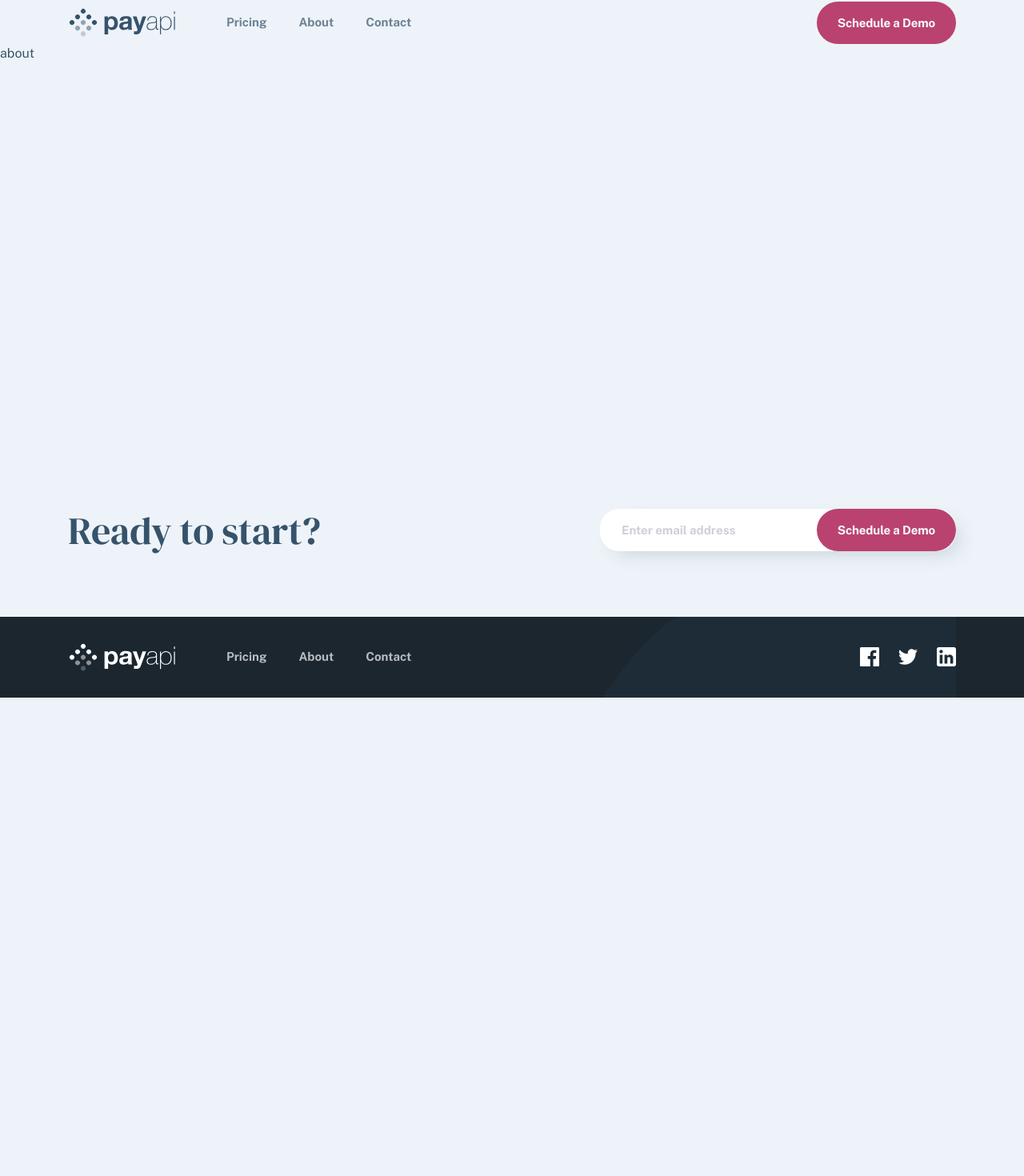
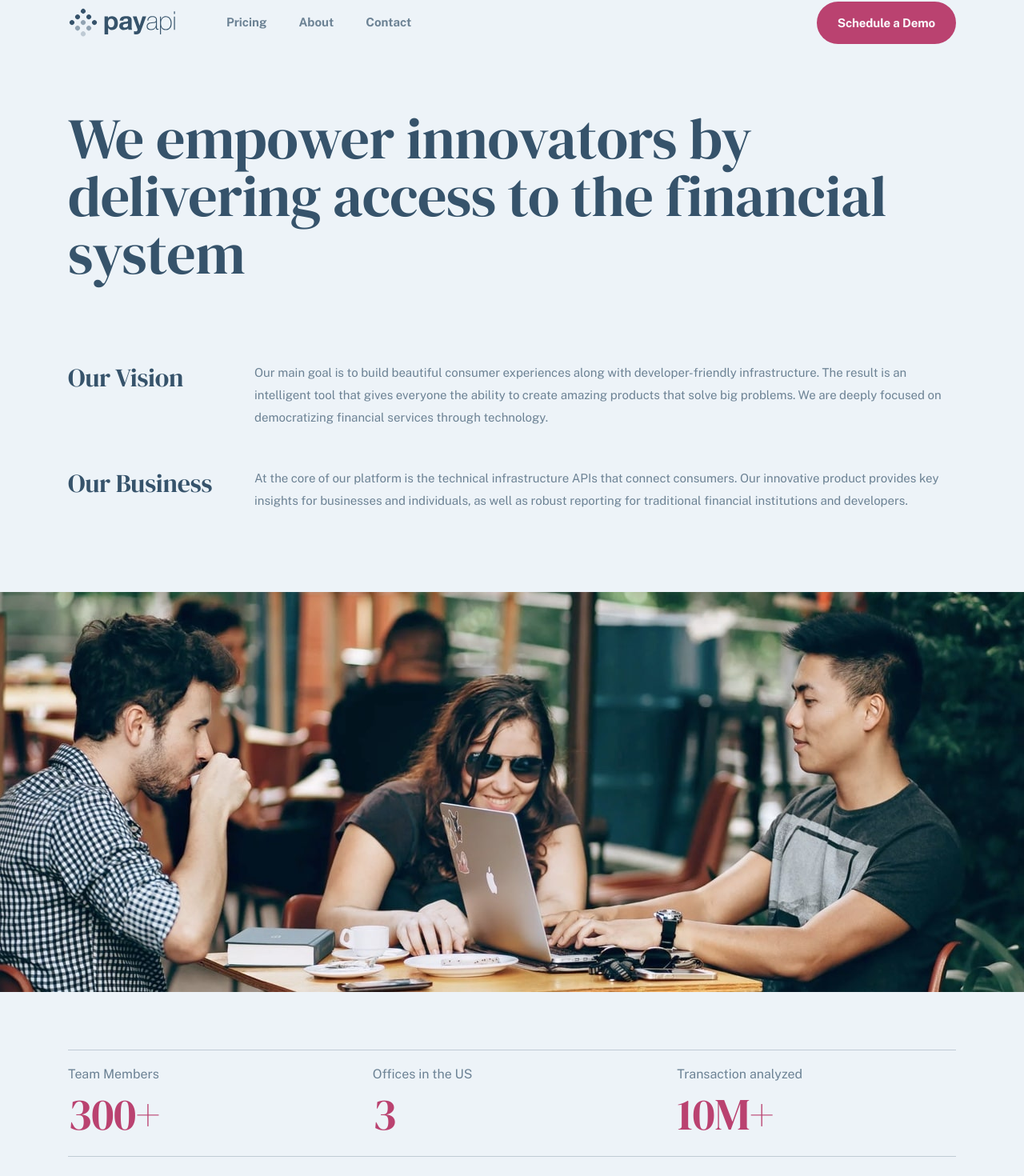
Before and after one commit to sophia-see/payapi, a Next.js app: page /about in a window 1280 px wide. Shown: the part 43-1513 px from the top of the page at 80% size. Before the commit the page ends 915 px from the top, so only its background shows below. Built offline with nearby package versions, Linux system fonts and the light colour scheme.

Commit message:
added about page

```diff
--- /dev/null
+++ b/app/about/components/AboutImage.tsx
@@ -0,0 +1,19 @@
+"use client"
+
+import useDeviceSize from '@/hooks/use-device-size'
+import Image from 'next/image'
+import React from 'react'
+
+export default function AboutImage() {
+  const {currSize} = useDeviceSize();
+
+  return (
+    <Image
+      src={`/assets/about/${currSize}/image-team-members.jpg`}
+      alt='team members having a meeting'
+      width={375}
+      height={300}
+      className='mt-[76px] mb-[48px] md:mt-[92px] md:mb-[64px] lg:mt-[100px] lg:mb-[72px] w-full h-[300px] md:h-[267px] lg:h-[500px] object-cover object-center'
+    />
+  )
+}
--- /dev/null
+++ b/app/about/components/CultureAndPeople.tsx
@@ -0,0 +1,19 @@
+import React from 'react'
+import Section from './Section'
+
+
+
+export default function CultureAndPeople() {
+  return (
+    <div className='pt-[48px] flex flex-col gap-[48px] px-6 md:px-10 md:pt-[64px] lg:px-[115px] xl:px-0 xl:mx-auto xl:max-w-[1110px]'>
+      <Section
+        label="The Culture"
+        description={"We strongly believe there's always an opportunity to learn from each other outside of day-to-day work, whether it's company-wide offsites, internal hackathons, or co-worker meetups. We always value cross-team collaboration and diversity of thought, no matter the job title."}
+      />
+      <Section
+        label='The People'
+        description={" We're all passionate about building a more efficient and inclusive financial infrastructure together. At PayAPI, we have diverse backgrounds and skills."}
+      />
+    </div>
+  )
+}
--- /dev/null
+++ b/app/about/components/Section.tsx
@@ -0,0 +1,17 @@
+import SubHeader from '@/components/SubHeader';
+import Title from '@/components/Title';
+import React from 'react'
+
+interface SectionProps {
+  label: string;
+  description: string;
+}
+
+export default function Section({label, description}: SectionProps) {
+  return (
+    <div className='flex flex-col gap-4 justify-center text-center md:flex-row md:justify-start md:text-start md:gap-[10px]'>
+      <Title text={label}  className='md:w-[223px] flex-shrink-0'/>
+      <SubHeader text={description} />
+    </div>
+  )
+}
--- /dev/null
+++ b/app/about/components/Stats.tsx
@@ -0,0 +1,30 @@
+import Divider from '@/components/Divider'
+import React from 'react'
+
+interface StatsItemProps {
+  label: string;
+  value: string;
+}
+
+function StatsItem({label, value}: StatsItemProps) {
+  return (
+    <div className='w-full flex flex-col items-center md:items-start'>
+      <div className='opacity-70 text-[16px] leading-[28px]'>{label}</div>
+      <div className='serif text-dark-pink text-[56px] leading-[72px] tracking-[-0.43px]'>{value}</div>
+    </div>
+  )
+}
+
+export default function Stats() {
+  return (
+    <div className='w-full flex flex-col gap-4 px-6 md:px-10 lg:px-[115px] xl:px-0 xl:mx-auto xl:max-w-[1110px]'>
+      <Divider mode={"dark"} className='opacity-25'/>
+      <div className='w-full flex flex-col items-center gap-8 md:flex-row md:items-start'>
+        <StatsItem label='Team Members' value='300+' />
+        <StatsItem label='Offices in the US' value='3' />
+        <StatsItem label='Transaction analyzed' value='10M+' />
+      </div>
+      <Divider mode={"dark"} className='opacity-25'/>
+    </div>
+  )
+}
--- /dev/null
+++ b/app/about/components/VisionAndBusiness.tsx
@@ -0,0 +1,19 @@
+import React from 'react'
+import Section from './Section'
+
+
+
+export default function VisionAndBusiness() {
+  return (
+    <div className='flex flex-col gap-[48px] px-6 md:px-10 lg:px-[115px] xl:px-0 xl:mx-auto xl:max-w-[1110px]'>
+      <Section
+        label="Our Vision"
+        description='Our main goal is to build beautiful consumer experiences along with developer-friendly infrastructure. The result is an intelligent tool that gives everyone the ability to create amazing products that solve big problems. We are deeply focused on democratizing financial services through technology. '
+      />
+      <Section
+        label='Our Business'
+        description='At the core of our platform is the technical infrastructure APIs that connect consumers. Our innovative product provides key insights for businesses and individuals, as well as robust reporting for traditional financial institutions and developers. '
+      />
+    </div>
+  )
+}
--- a/app/about/page.tsx
+++ b/app/about/page.tsx
@@ -1,12 +1,47 @@
+import CirclePattern from '@/components/CirclePattern'
+import Header from '@/components/Header'
 import React from 'react'
+import VisionAndBusiness from './components/VisionAndBusiness'
+import Image from 'next/image'
+import AboutImage from './components/AboutImage'
+import Stats from './components/Stats'
+import CultureAndPeople from './components/CultureAndPeople'
 
 export default function AboutPage() {
   return (
     <div>
-      {/* temp */}
-      <div className="h-[500px]">
-        about
+      <CirclePattern
+        parentClass={`
+          absolute
+          top-0
+          right-0
+          left-0
+          -z-10
+          overflow-hidden
+          w-screen h-screen
+          `}
+        childClass={`
+          absolute right-[-125%]
+          translate-y-[-85%]
+          flex items-start
+        `}
+      />
+      <div
+        className={`
+          px-6 md:px-[98px] lg:px-[115px] xl:px-0
+          pt-[48px] pb-[40px] md:pt-[75px] md:pb-[54px] lg:pt-[82px] lg:pb-[51px]
+          xl:mx-auto
+          xl:max-w-[1110px]
+          flex justify-center lg:justify-start
+          text-center lg:text-start
+        `}
+      >
+        <Header isHero={true} text='We empower innovators by delivering access to the financial system' />
       </div>
+      <VisionAndBusiness />
+      <AboutImage />
+      <Stats />
+      <CultureAndPeople />
     </div>
   )
 }
--- /dev/null
+++ b/components/Title.tsx
@@ -0,0 +1,22 @@
+import React from 'react'
+
+interface HeaderProps {
+  text: string;
+  className?: string;
+}
+
+export default function Title({text, className}: HeaderProps) {
+  return (
+    <div
+      className={`
+        serif
+        text-[24px] md:text-[32px]
+        leading-[32px] md:leading-[40px]
+        tracking-[-0.18px] md:tracking-[-0.25px]
+        ${className || ""}
+      `}
+    >
+      {text}
+    </div>
+  )
+}
--- /dev/null
+++ b/hooks/use-device-size.tsx
@@ -0,0 +1,40 @@
+"use client"
+
+import { useState, useEffect, useMemo } from 'react';
+
+export default function useDeviceSize() {
+  // Set an initial width based on a safe assumption for SSR
+  const [width, setWidth] = useState<number | null>(null);
+
+  useEffect(() => {
+    // Ensure this runs only on the client
+    const updateWidth = () => setWidth(window.innerWidth);
+
+    updateWidth(); // Set initial width on mount
+    window.addEventListener("resize", updateWidth);
+
+    return () => window.removeEventListener("resize", updateWidth);
+  }, []);
+
+  const sizes = useMemo(() => {
+    if (width === null) return { isMobile: false, isTablet: false, isDesktop: false, currSize: "mobile" }; // Default SSR-safe value
+
+    const isMobile = width < 768
+    const isTablet = width >= 768 && width < 1024
+    const isDesktop = width >= 1024
+    const currSize = isMobile ? "mobile" : isTablet ? "tablet" : "desktop";
+
+    return {
+      isMobile,
+      isTablet,
+      isDesktop,
+      currSize
+    }
+  }, [width])
+
+
+  return {
+    width,
+    ...sizes
+  };
+}
```
